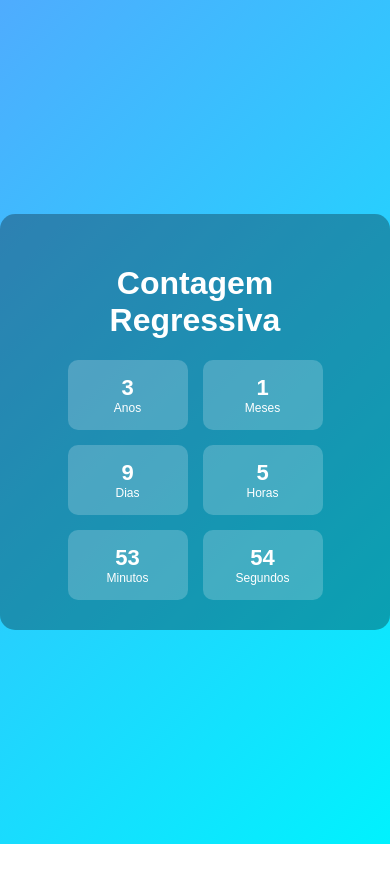
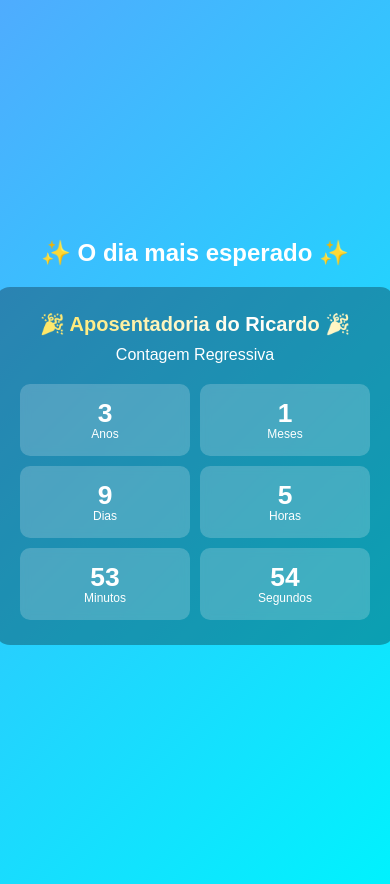
Before and after one commit to akiosantos/ContagemAposentadoriaRicardo, a plain HTML site: page index.html in a window 390 px wide. Before the commit the page ends 844 px from the top, so only its background shows below. Drawn offline with Linux system fonts and the light colour scheme.

Commit message:
Update index.html
atualização para outros dispositivo, responsivo.
Título fora do card e modificação do CSS.

```diff
--- a/index.html
+++ b/index.html
@@ -2,54 +2,125 @@
 <html lang="pt-BR">
 <head>
   <meta charset="UTF-8">
+  <meta name="viewport" content="width=device-width, initial-scale=1.0">
   <title>Contagem Regressiva</title>
+
   <style>
     body {
       font-family: Arial, sans-serif;
       background: linear-gradient(135deg, #4facfe, #00f2fe);
       display: flex;
+      flex-direction: column;
       justify-content: center;
       align-items: center;
-      height: 100vh;
+      min-height: 100vh;
       margin: 0;
       color: #fff;
+      text-align: center;
+      padding: 20px;
+    }
+
+    /* 🔥 NOVO TÍTULO FORA DO CARD */
+    .main-title {
+      font-size: 32px;
+      font-weight: bold;
+      margin-bottom: 20px;
+      animation: fadeSlide 1.5s ease;
     }
 
     .container {
-      text-align: center;
       background: rgba(0,0,0,0.3);
-      padding: 30px;
+      padding: 25px;
       border-radius: 15px;
+      width: 100%;
+      max-width: 500px;
+      animation: fadeIn 1.5s ease;
+    }
+
+    .title {
+      font-size: 26px;
+      font-weight: bold;
+      margin-bottom: 10px;
+      background: linear-gradient(90deg, #fff, #ffd700, #fff);
+      background-size: 200% auto;
+      -webkit-background-clip: text;
+      -webkit-text-fill-color: transparent;
+      animation: shine 3s linear infinite;
+    }
+
+    .subtitle {
+      font-size: 16px;
+      margin-bottom: 20px;
     }
 
     .countdown {
-      display: flex;
-      flex-wrap: wrap;
-      gap: 15px;
-      justify-content: center;
+      display: grid;
+      grid-template-columns: repeat(3, 1fr);
+      gap: 10px;
     }
 
     .time-box {
       background: rgba(255,255,255,0.2);
-      padding: 15px;
+      padding: 15px 10px;
       border-radius: 10px;
-      width: 90px;
+      backdrop-filter: blur(5px);
     }
 
     .time {
-      font-size: 22px;
+      font-size: 24px;
       font-weight: bold;
+      animation: pulse 1s infinite alternate;
     }
 
     .label {
       font-size: 12px;
     }
+
+    /* 📱 Mobile */
+    @media (max-width: 400px) {
+      .countdown {
+        grid-template-columns: repeat(2, 1fr);
+      }
+
+      .main-title {
+        font-size: 24px;
+      }
+
+      .title {
+        font-size: 20px;
+      }
+    }
+
+    /* 🎬 Animações */
+    @keyframes shine {
+      to { background-position: 200% center; }
+    }
+
+    @keyframes pulse {
+      from { transform: scale(1); }
+      to { transform: scale(1.1); }
+    }
+
+    @keyframes fadeIn {
+      from { opacity: 0; transform: translateY(20px); }
+      to { opacity: 1; transform: translateY(0); }
+    }
+
+    @keyframes fadeSlide {
+      from { opacity: 0; transform: translateY(-20px); }
+      to { opacity: 1; transform: translateY(0); }
+    }
   </style>
 </head>
 <body>
 
+  <!-- 🔥 NOVO TÍTULO -->
+  <div class="main-title">✨ O dia mais esperado ✨</div>
+
   <div class="container">
-  <h1>Contagem Regressiva</h1>
+    <div class="title">🎉 Aposentadoria do Ricardo 🎉</div>
+    <div class="subtitle">Contagem Regressiva</div>
+
     <div class="countdown">
       <div class="time-box"><div id="years" class="time">0</div><div class="label">Anos</div></div>
       <div class="time-box"><div id="months" class="time">0</div><div class="label">Meses</div></div>
@@ -61,15 +132,11 @@
   </div>
 
 <script>
-  // 🔥 DEFINA A DATA AQUI
   const targetDate = new Date("2029-06-09T00:00:00");
 
   function getTimeRemaining() {
     const now = new Date();
-
-    if (now >= targetDate) {
-      return null;
-    }
+    if (now >= targetDate) return null;
 
     let years = targetDate.getFullYear() - now.getFullYear();
     let months = targetDate.getMonth() - now.getMonth();
@@ -78,21 +145,9 @@
     let minutes = targetDate.getMinutes() - now.getMinutes();
     let seconds = targetDate.getSeconds() - now.getSeconds();
 
-    // Ajustes negativos (em cascata)
-    if (seconds < 0) {
-      seconds += 60;
-      minutes--;
-    }
-
-    if (minutes < 0) {
-      minutes += 60;
-      hours--;
-    }
-
-    if (hours < 0) {
-      hours += 24;
-      days--;
-    }
+    if (seconds < 0) { seconds += 60; minutes--; }
+    if (minutes < 0) { minutes += 60; hours--; }
+    if (hours < 0) { hours += 24; days--; }
 
     if (days < 0) {
       const lastMonth = new Date(now.getFullYear(), now.getMonth() + 1, 0);
@@ -112,7 +167,8 @@
     const t = getTimeRemaining();
 
     if (!t) {
-      document.querySelector(".container").innerHTML = "<h1>Chegou o grande dia! 🎉</h1>";
+      document.querySelector(".container").innerHTML =
+        "<h1>🎉 Chegou a aposentadoria! 🎉</h1>";
       return;
     }
 
```
Lines whose indentation alone changed are shown as unchanged.
